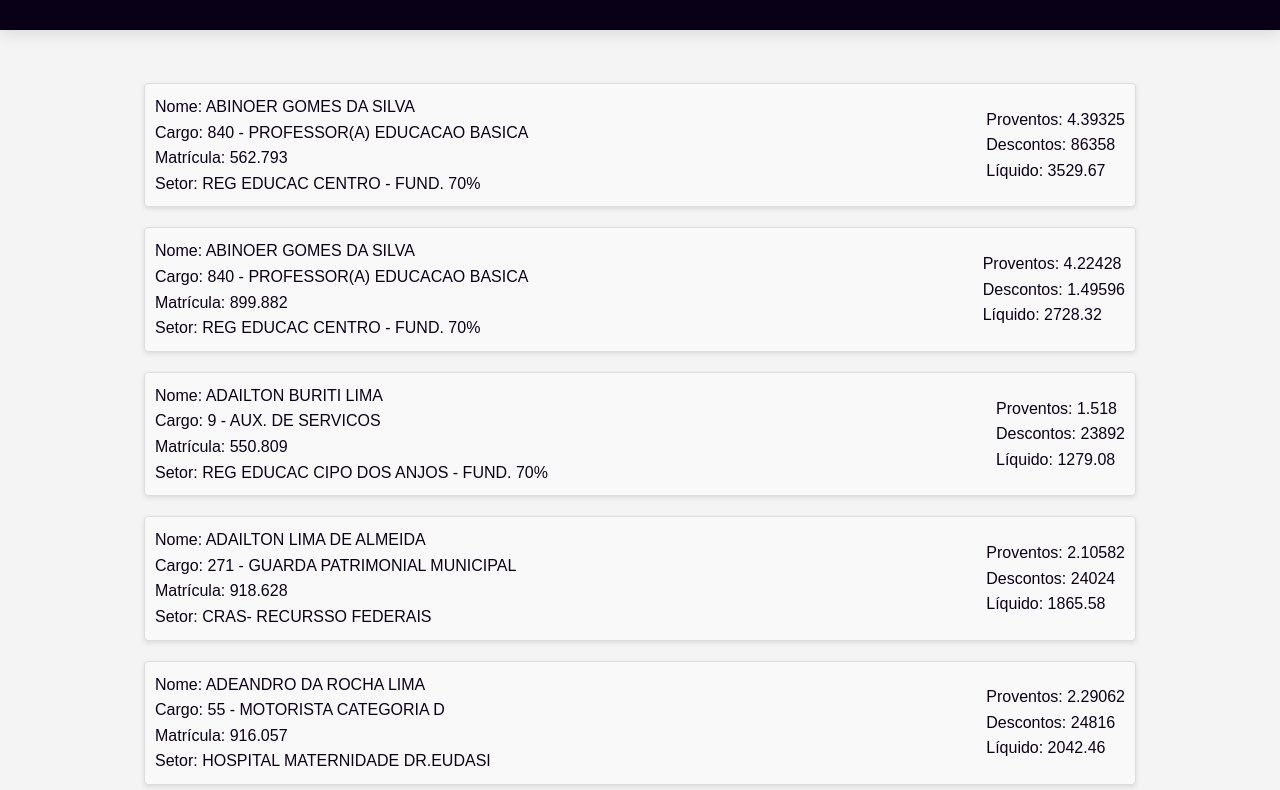
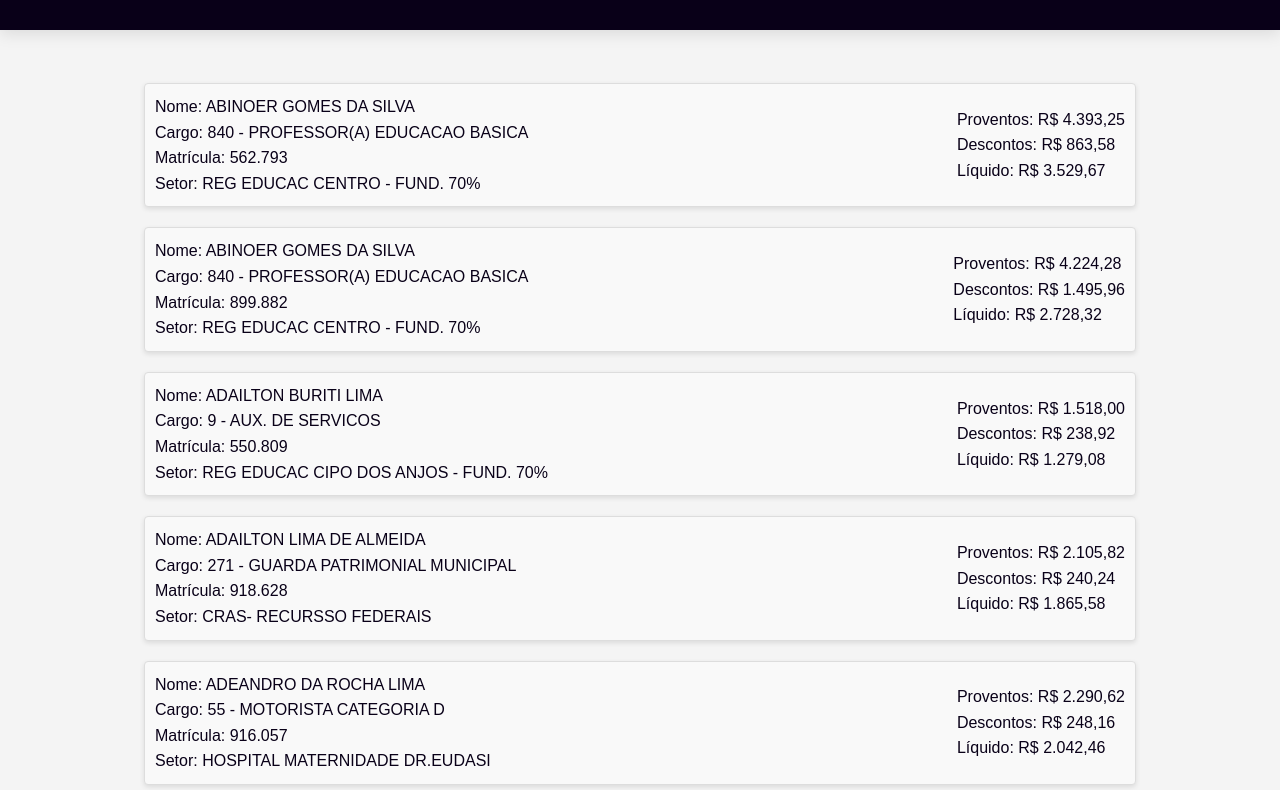
Before and after one commit to Maiquinhocodigos/Projeto-final-web, a plain HTML site: page index.html in a window 1280 px wide. Shown: the part 87-877 px from the top of the page. Drawn offline with Linux system fonts and the light colour scheme.

Commit message:
Ajustes Finais do Projeto

```diff
--- a/assets/javascript/script.js
+++ b/assets/javascript/script.js
@@ -2,8 +2,8 @@ document.addEventListener('DOMContentLoaded', async () => {
   const resultPesquisa = document.getElementById("resultPesquisa");
   const bttPesquisa = document.getElementById("bttPesquisa");
   const listaFuncionarios = document.getElementById("listaFuncionarios");
+  const cargosButton = document.getElementById('cargos');
   const allButton = document.getElementById("all");
-  const cargosButton = document.getElementById('cargos');
   const mediaProventos = document.getElementById("mediaProventos");
   const mediaDescontos = document.getElementById("mediaDescontos");
   const mediaLiquido = document.getElementById("mediaLiquido");
@@ -14,13 +14,12 @@ document.addEventListener('DOMContentLoaded', async () => {
     return json.data;
   }
 
-
   function parseCurrency(valor) {
     if (typeof valor === 'number') {
       return valor;
     }
     if (typeof valor === 'string') {
-      return parseFloat(valor.replace('R$ ', '').replace(/\./g, '').replace(',', '.')) || 0;
+      return parseFloat(valor.replace(/\./g, '').replace(',', '.').replace('R$ ', '')) || 0;
     }
     return 0;
   }
@@ -28,14 +27,42 @@ document.addEventListener('DOMContentLoaded', async () => {
   function formatarMoeda(valor) {
     return valor.toLocaleString('pt-BR', {
       style: 'currency',
-      currency: 'BRL'
+      currency: 'BRL',
+      minimumFractionDigits: 2,
+      maximumFractionDigits: 2
     });
+  }
+
+  function calcularProventos(item) {
+    let valor = parseCurrency(item.Proventos);
+    if (valor < 100) {
+      valor *= 1000;
+    }
+    return valor;
+  }
+
+  function calcularLiquido(item) {
+    return parseCurrency(item["Líquido"]);
+  }
+
+  function calcularDescontos(proventos, liquido) {
+    return proventos - liquido;
   }
 
   function mostraJson(data) {
     listaFuncionarios.innerHTML = '';
+    let totalProventos = 0, totalLiquido = 0, totalDescontos = 0, count = 0;
 
     data.forEach(item => {
+      const proventos = calcularProventos(item);
+      const liquido = calcularLiquido(item);
+      const descontos = calcularDescontos(proventos, liquido);
+
+      totalProventos += proventos;
+      totalLiquido += liquido;
+      totalDescontos += descontos;
+      count++;
+
       const div = document.createElement('div');
       div.className = 'result-item';
       div.innerHTML = `
@@ -46,32 +73,18 @@ document.addEventListener('DOMContentLoaded', async () => {
           <div><span>Setor:</span> ${item.Setor}</div>
         </div>
         <div class="result-salarios">
-          <div><span>Proventos:</span> ${item.Proventos}</div>
-          <div><span>Descontos:</span> ${item.Descontos}</div>
-          <div><span>Líquido:</span> ${item["Líquido"]}</div>
+          <div><span>Proventos:</span> ${formatarMoeda(proventos)}</div>
+          <div><span>Descontos:</span> ${formatarMoeda(descontos)}</div>
+          <div><span>Líquido:</span> ${formatarMoeda(liquido)}</div>
         </div>
       `;
       listaFuncionarios.appendChild(div);
     });
 
-    if (data.length > 0) {
-      let totalProventos = 0, totalDescontos = 0, totalLiquido = 0, count = 0;
-      data.forEach(item => {
-        const proventos = parseCurrency(item.Proventos);
-        const descontos = parseCurrency(item.Descontos);
-        const liquido = parseCurrency(item["Líquido"]);
-        if (!isNaN(proventos) && !isNaN(descontos) && !isNaN(liquido)) {
-          totalProventos += proventos;
-          totalDescontos += descontos;
-          totalLiquido += liquido;
-          count++;
-        }
-      });
     if (count > 0) {
       mediaProventos.textContent = formatarMoeda(totalProventos / count);
       mediaDescontos.textContent = formatarMoeda(totalDescontos / count);
       mediaLiquido.textContent = formatarMoeda(totalLiquido / count);
-      }
     }
   }
 
@@ -93,8 +106,7 @@ document.addEventListener('DOMContentLoaded', async () => {
 
   cargosButton.addEventListener('click', async () => {
     const data = await fetchData();
-    const cargos = [...new Set(data.map(item => item.Cargo.split(' - ')[1]))]; // Obter cargos únicos
-
+    const cargos = [...new Set(data.map(item => item.Cargo))];
 
     let dropdown = document.querySelector('.dropdown');
     if (dropdown) {
@@ -108,9 +120,9 @@ document.addEventListener('DOMContentLoaded', async () => {
         const a = document.createElement('a');
         a.textContent = cargo;
         a.addEventListener('click', () => {
-            const filteredData = data.filter(item => item.Cargo.split(' - ')[1] === cargo);
-            displayResults(filteredData);
-            dropdown.classList.remove('show'); // Fechar dropdown ao selecionar um cargo
+            const filteredData = data.filter(item => item.Cargo === cargo);
+            mostraJson(filteredData);
+            dropdown.classList.remove('show');
         });
         dropdown.appendChild(a);
     });
--- a/index.html
+++ b/index.html
@@ -14,7 +14,6 @@
         <li id="all"><a href="#">Todos</a></li>
         <li id="cargos"><a href="#">Cargos</a></li>
         <li><a href="#mediaContainer">Cálculo da Média</a></li>
-        <li><a href="#overdue">Overdue</a></li>
       </ul>
     </nav>
 
```
Lines whose indentation alone changed are shown as unchanged.
